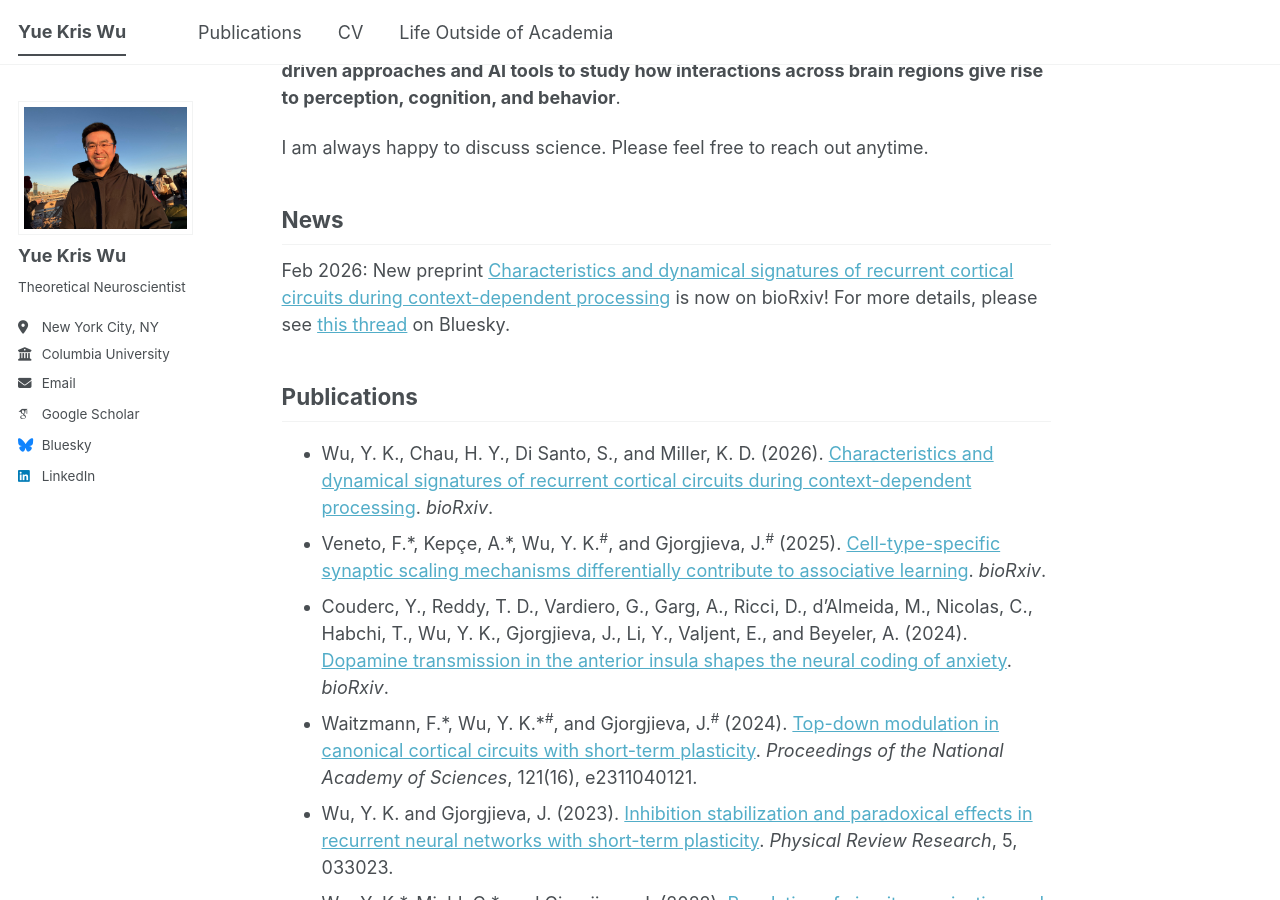
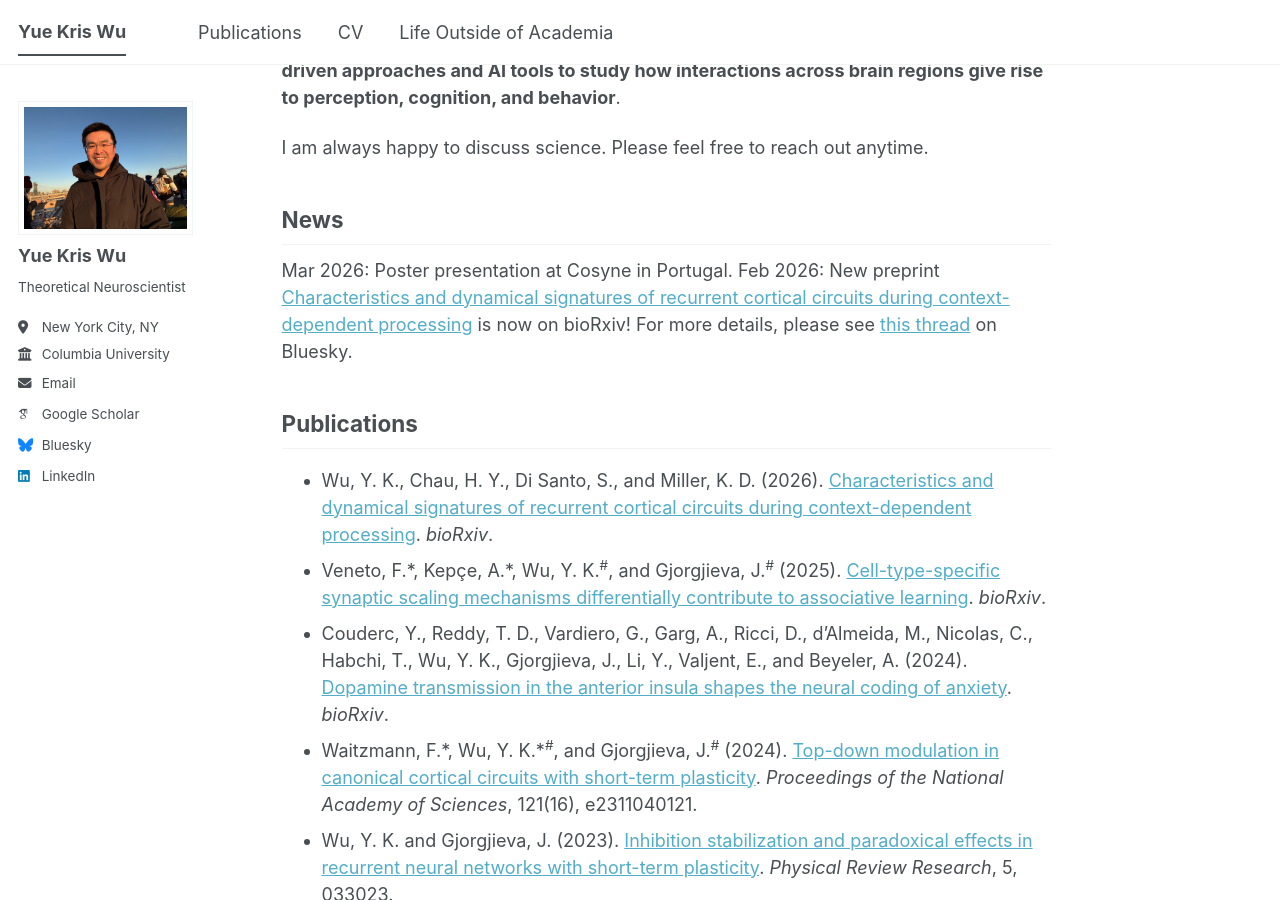
Before and after one commit to yuekriswu/yuekriswu.github.io, a Jekyll site: the page built from _pages/about.md, in a window 1280 px wide and 900 px high, scrolled down 674 px. Built offline with Jekyll 4.4.1, drawn with Linux system fonts in a browser that asks for light colours; emoji names are drawn with the system emoji font; some web fonts are replaced; a script bundle is joined from its source files by our own code; library files that are not in the unit come from our copies.

Commit message:
Add news entry for poster presentation at Cosyne

```diff
--- a/_pages/about.md
+++ b/_pages/about.md
@@ -24,6 +24,7 @@ I am always happy to discuss science. Please feel free to reach out anytime.
 
 News
 ------
+Mar 2026: Poster presentation at Cosyne in Portugal.
 Feb 2026: New preprint [Characteristics and dynamical signatures of recurrent cortical circuits during context-dependent processing](https://www.biorxiv.org/content/10.64898/2026.02.06.704473v1) is now on bioRxiv! For more details, please see [this thread](https://bsky.app/profile/kriswu.bsky.social/post/3mf2pzp7pqs2l) on Bluesky.
 
 Publications
```
